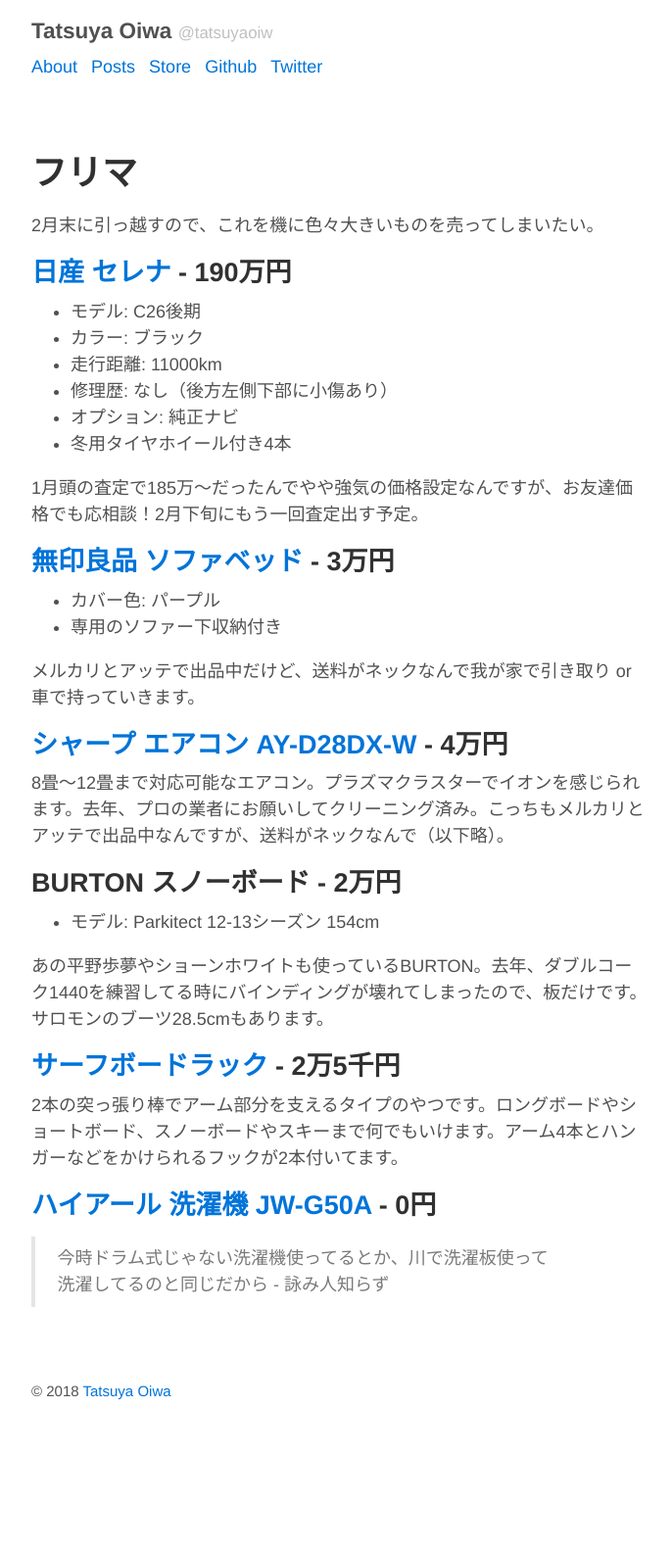
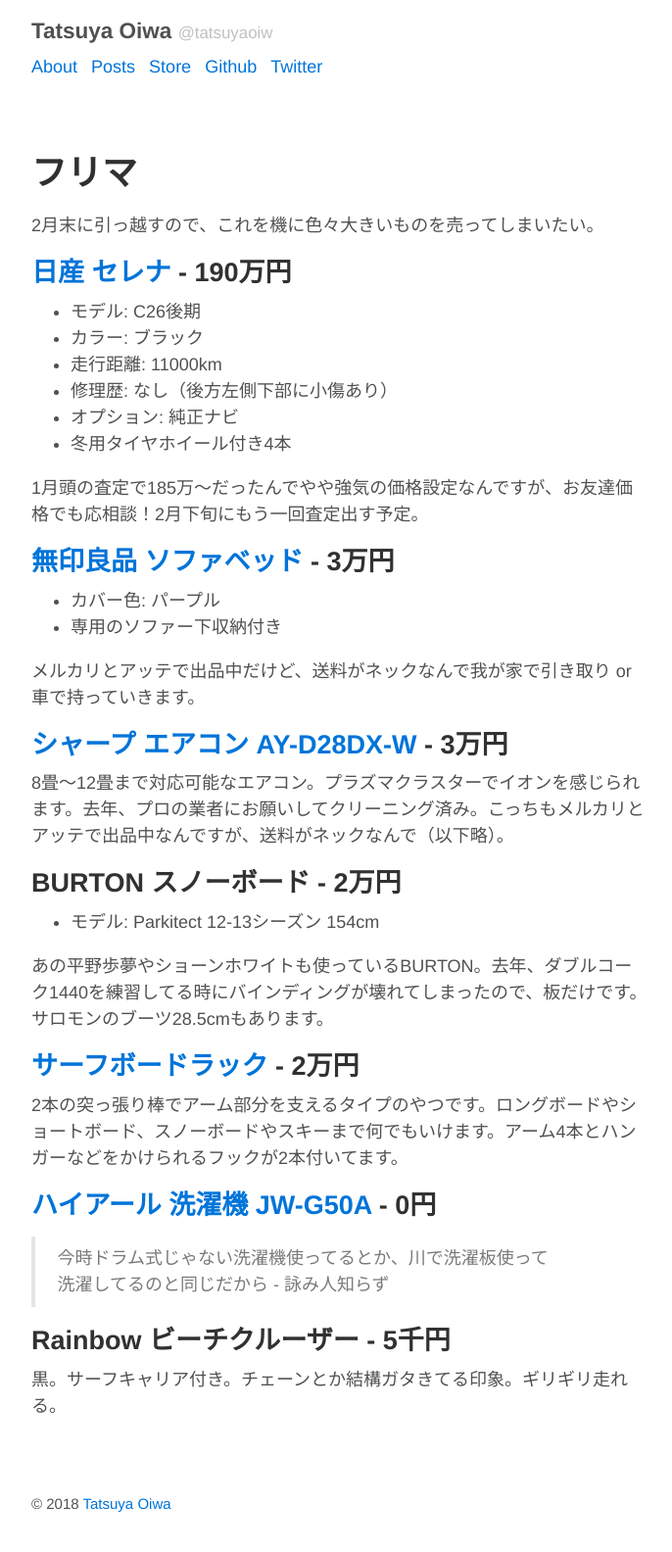
Before and after one commit to tatsuya/tatsuyaoiw.github.io, a Jekyll site: the page built from store.md, in a window 1280 px wide. Shown: the whole page at 98% size, without its empty margins (293-979 px from the left). Built offline with Jekyll 4.4.1, drawn with Linux system fonts in a browser that asks for light colours; comment, search, counter and statistics services are not loaded; before the commit the page ends 1469 px from its top, so only the background shows below that.

Commit message:
add bike

```diff
--- a/store.md
+++ b/store.md
@@ -23,7 +23,7 @@
 
 メルカリとアッテで出品中だけど、送料がネックなんで我が家で引き取り or 車で持っていきます。
 
-## [シャープ エアコン AY-D28DX-W](http://kakaku.com/item/K0000614314/) - 4万円
+## [シャープ エアコン AY-D28DX-W](http://kakaku.com/item/K0000614314/) - 3万円
 
 8畳〜12畳まで対応可能なエアコン。プラズマクラスターでイオンを感じられます。去年、プロの業者にお願いしてクリーニング済み。こっちもメルカリとアッテで出品中なんですが、送料がネックなんで（以下略）。
 
@@ -33,10 +33,14 @@
 
 あの平野歩夢やショーンホワイトも使っているBURTON。去年、ダブルコーク1440を練習してる時にバインディングが壊れてしまったので、板だけです。サロモンのブーツ28.5cmもあります。
 
-## [サーフボードラック](http://www.oceandept.net/?pid=126582244) - 2万5千円
+## [サーフボードラック](http://www.oceandept.net/?pid=126582244) - 2万円
 
 2本の突っ張り棒でアーム部分を支えるタイプのやつです。ロングボードやショートボード、スノーボードやスキーまで何でもいけます。アーム4本とハンガーなどをかけられるフックが2本付いてます。
 
 ## [ハイアール 洗濯機 JW-G50A](http://www.haier.com/jp/products/discontinued/discontinued_washingmachine/201203/t20120322_118923.shtml) - 0円
 
 > 今時ドラム式じゃない洗濯機使ってるとか、川で洗濯板使って洗濯してるのと同じだから - 詠み人知らず
+
+## Rainbow ビーチクルーザー - 5千円
+
+黒。サーフキャリア付き。チェーンとか結構ガタきてる印象。ギリギリ走れる。
```
